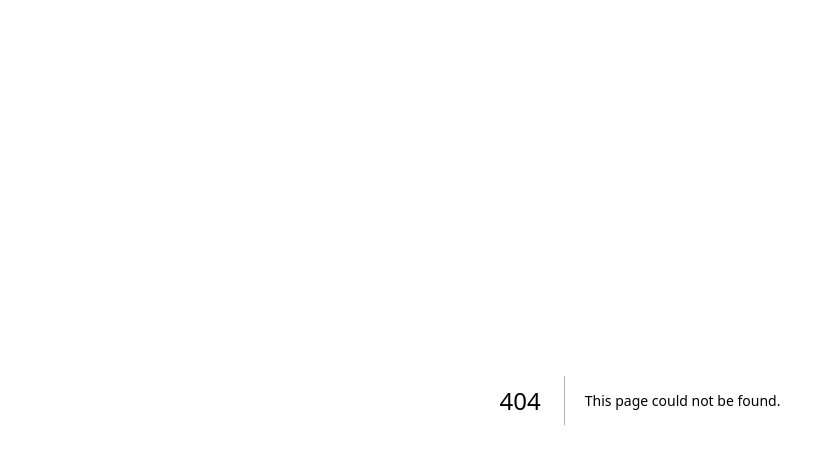
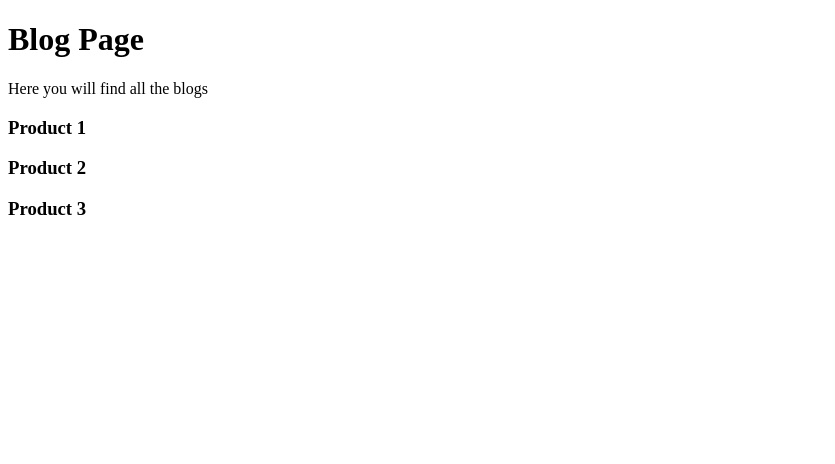
Before and after one commit to JoyDhar32/lessons, a Next.js app in the folder Next Js/basic/: page /blogs in a window 1280 px wide. Before the commit this address had no page. Shown: the top 464 px of the page, without its empty margins (0-835 px from the left). Built offline with nearby package versions, Linux system fonts and the light colour scheme.

Commit message:
creating blogs

```diff
--- /dev/null
+++ b/Next Js/basic/src/app/blogs/page.tsx
@@ -0,0 +1,14 @@
+
+export default function page() {
+  return (
+
+    <>
+    <h1>Blog Page</h1>
+    <p>Here you will find all the blogs</p>
+    <h3>Product 1</h3>
+    <h3>Product 2</h3>
+    <h3>Product 3</h3>
+
+    </>
+  )
+}
```
